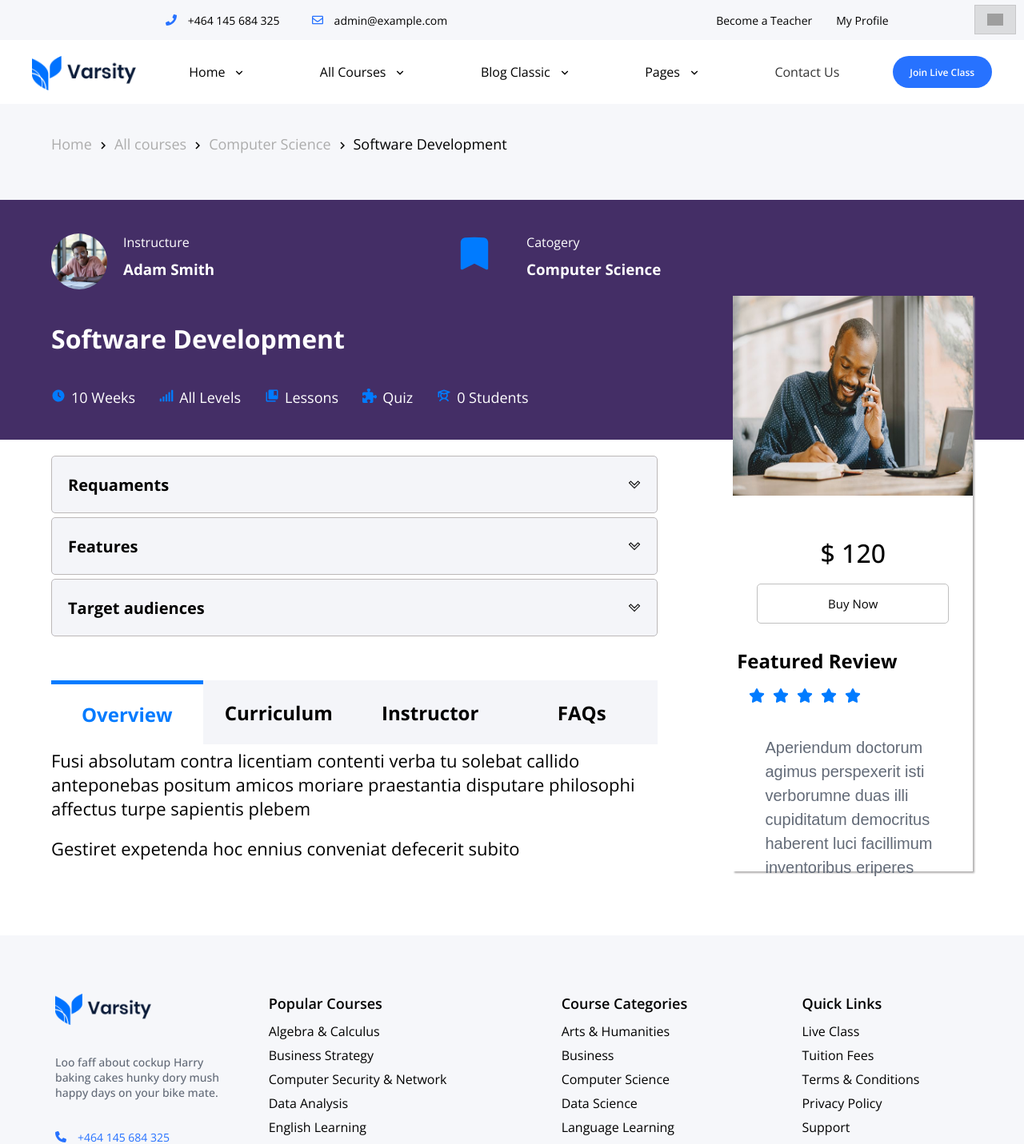
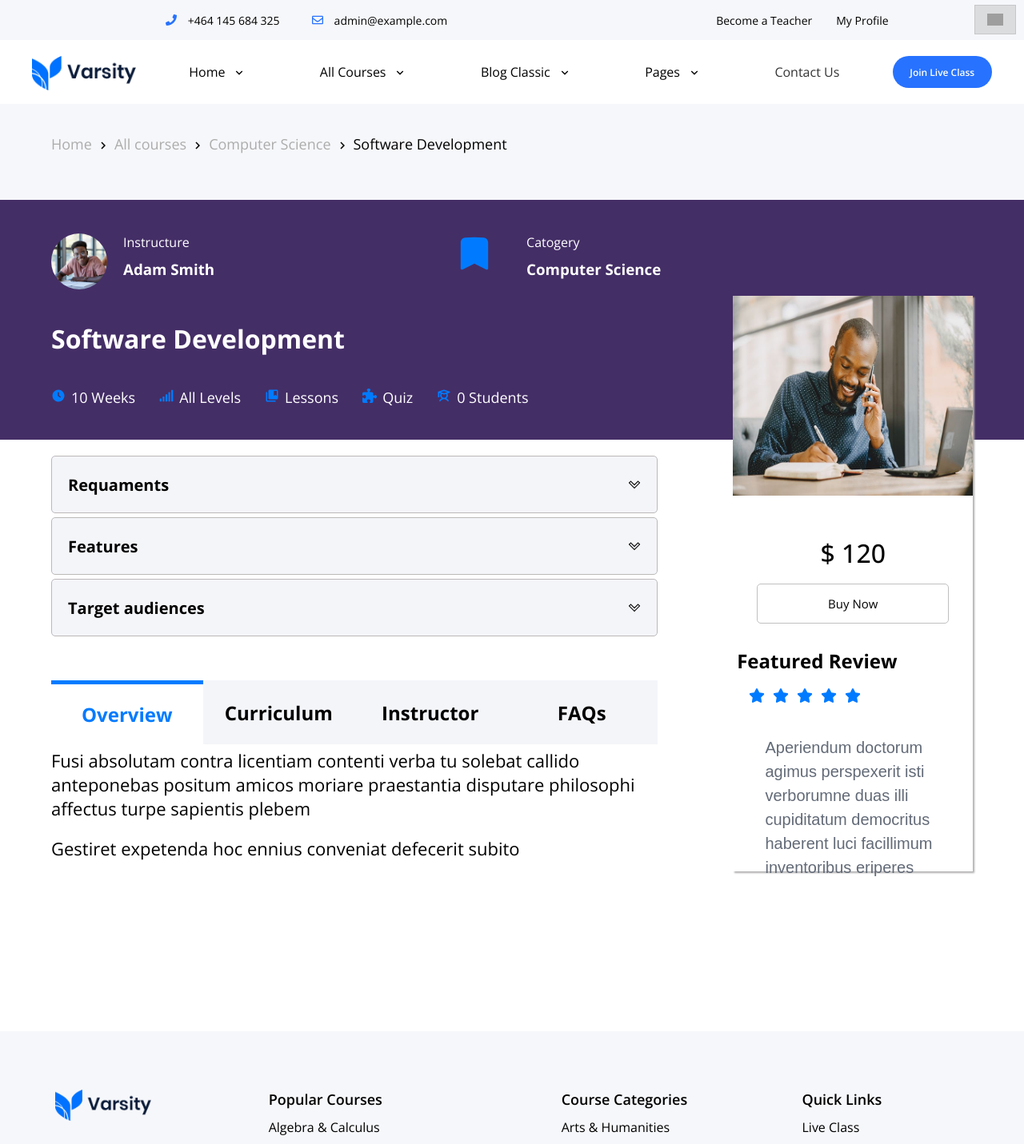
Before and after one commit to mlalayev/FinalProjectEVOCoding, a React (Vite) app: page /view in a window 1280 px wide. Shown: the top 1431 px of the page at 80% size. Built offline with nearby package versions, Linux system fonts and the light colour scheme; grey boxes are pictures that could not be loaded.

Commit message:
my commit

```diff
--- a/src/Courses/view.css
+++ b/src/Courses/view.css
@@ -89,19 +89,17 @@
 .view .view_information{
     width: 90%;
     height: 600px;
+    height: 100%;
     display: flex;
     justify-content: space-between;
 }
 
 .view_information .info_left{
+    gap: 5px;
     width: 70%;
-    height: 200px;
+    /* height: 50px; */
     display: flex;
-    gap: 5px;
-    /* justify-content: center;
-    align-items: center; */
     flex-direction: column;
-
 }
 
 .view_information .info_right{
@@ -207,7 +205,6 @@
 
 .info_left .requaments{
     width: 94%;
-    height: 600px;
     border-radius: 5px;
     border: 0.5px solid rgb(188, 184, 184);
 }
```
